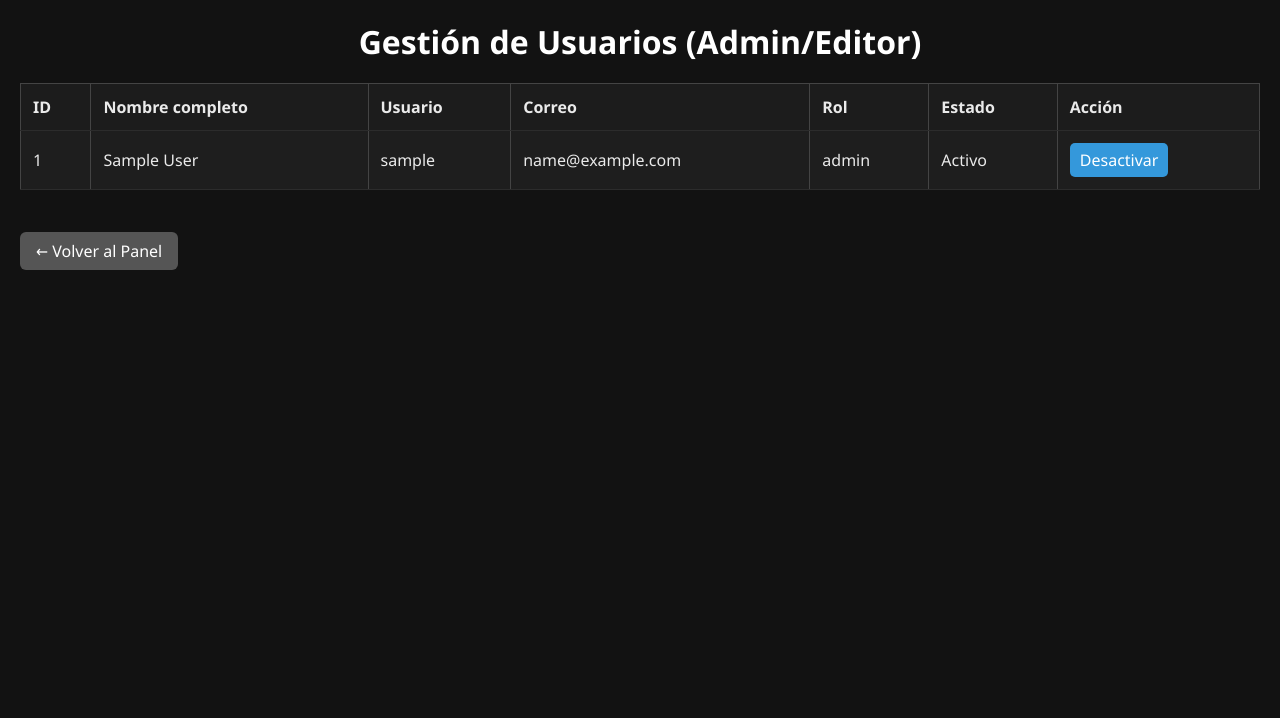
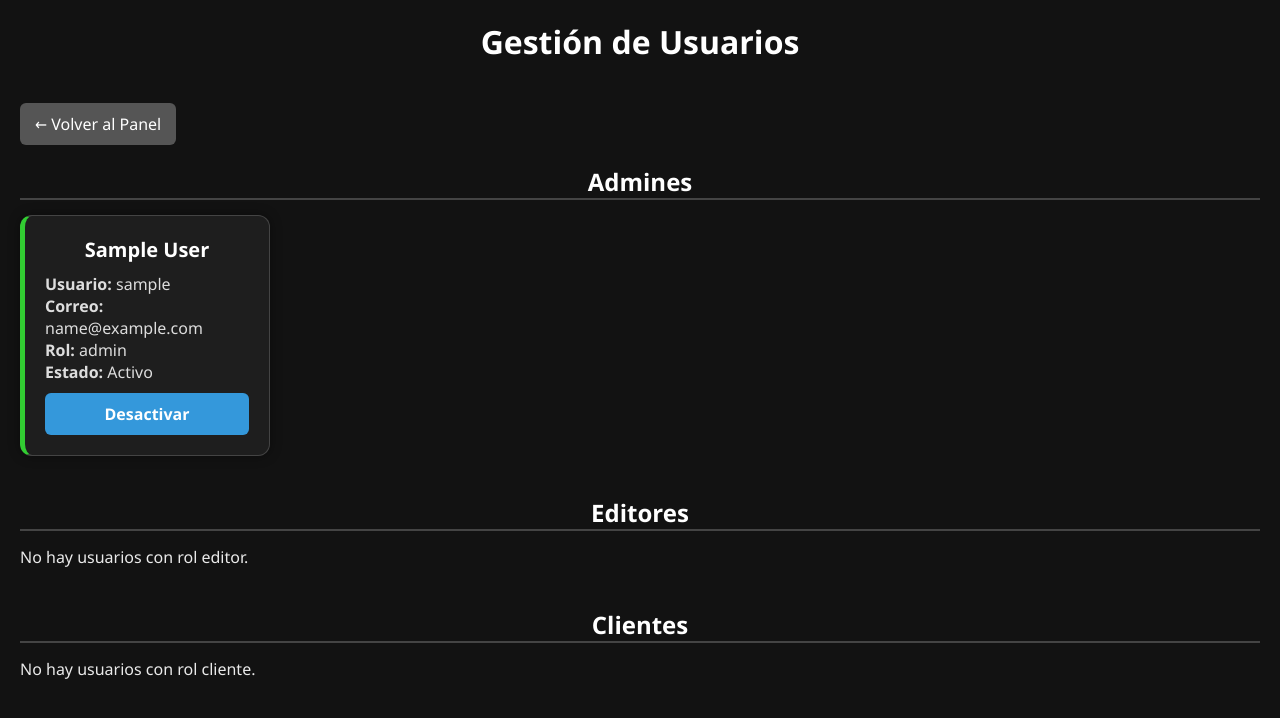
Before and after one commit to LowOrigin/Panama_hoteles_web, a PHP site: page /admin/gestionar_usuarios.php in a window 1280 px wide. Shown: the top 718 px of the page. Run offline with PHP 8.4, Linux system fonts and the light colour scheme; the visitor is signed in with stand-in values (Sample User, id 1); some libraries are stand-ins or nearby versions.

Commit message:
Mejoras de diseño y logicas en el login y la vista de admin

```diff
--- a/admin/gestionar_usuarios.php
+++ b/admin/gestionar_usuarios.php
@@ -11,18 +11,32 @@ require_once("../clases/SanitizarEntrada.php");
 $db = new mod_db();
 $conexion = $db->getConexion();
 
-// Manejar acciones (activar/desactivar)
-if ($_SERVER['REQUEST_METHOD'] === 'POST' && isset($_POST['id']) && isset($_POST['accion'])) {
+// Activar o desactivar usuarios
+if ($_SERVER['REQUEST_METHOD'] === 'POST' && isset($_POST['id'], $_POST['accion'])) {
     $id = (int) $_POST['id'];
-    $accion = $_POST['accion'] === 'desactivar' ? 0 : 1;
+    $accion = $_POST['accion'];
+    $idActual = $_SESSION['id'] ?? 0;
+
+    if ($id === $idActual && $accion === 'desactivar') {
+        // No permitir desactivarse a sí mismo
+        echo "<script>alert('No puedes desactivarte a ti mismo.'); window.location.href='gestionar_usuarios.php';</script>";
+        exit;
+    }
+
+    $activo = $accion === 'desactivar' ? 0 : 1;
     $stmt = $conexion->prepare("UPDATE usuarios SET activo = :activo WHERE id = :id");
-    $stmt->execute(['activo' => $accion, 'id' => $id]);
+    $stmt->execute(['activo' => $activo, 'id' => $id]);
 }
 
-// Obtener usuarios que no sean clientes
-$stmt = $conexion->prepare("SELECT id, nombre, apellido, usuario, correo, rol, activo FROM usuarios WHERE rol IN ('admin', 'editor')");
-$stmt->execute();
-$usuarios = $stmt->fetchAll(PDO::FETCH_ASSOC);
+// Obtener usuarios organizados por rol
+$roles = ['admin', 'editor', 'cliente'];
+$usuariosPorRol = [];
+
+foreach ($roles as $rol) {
+    $stmt = $conexion->prepare("SELECT id, nombre, apellido, usuario, correo, rol, activo FROM usuarios WHERE rol = :rol");
+    $stmt->execute(['rol' => $rol]);
+    $usuariosPorRol[$rol] = $stmt->fetchAll(PDO::FETCH_ASSOC);
+}
 ?>
 
 <!DOCTYPE html>
@@ -30,45 +44,62 @@ $usuarios = $stmt->fetchAll(PDO::FETCH_ASSOC);
 <head>
   <meta charset="UTF-8">
   <title>Gestionar Usuarios</title>
+  <script src="https://cdn.jsdelivr.net/npm/sweetalert2@11"></script>
   <link rel="stylesheet" href="../css/estilosGenerales.css">
 </head>
 <body>
   <div class="admin-panel">
-    <h1>Gestión de Usuarios (Admin/Editor)</h1>
-    <table>
-      <thead>
-        <tr>
-          <th>ID</th>
-          <th>Nombre completo</th>
-          <th>Usuario</th>
-          <th>Correo</th>
-          <th>Rol</th>
-          <th>Estado</th>
-          <th>Acción</th>
-        </tr>
-      </thead>
-      <tbody>
-        <?php foreach ($usuarios as $user): ?>
-          <tr>
-            <td><?= $user['id'] ?></td>
-            <td><?= htmlspecialchars($user['nombre'] . ' ' . $user['apellido']) ?></td>
-            <td><?= htmlspecialchars($user['usuario']) ?></td>
-            <td><?= htmlspecialchars($user['correo']) ?></td>
-            <td><?= $user['rol'] ?></td>
-            <td><?= $user['activo'] ? 'Activo' : 'Inactivo' ?></td>
-            <td>
-              <form method="POST" style="display:inline;">
-                <input type="hidden" name="id" value="<?= $user['id'] ?>">
-                <input type="hidden" name="accion" value="<?= $user['activo'] ? 'desactivar' : 'activar' ?>">
-                <button class="btn-action" type="submit"><?= $user['activo'] ? 'Desactivar' : 'Activar' ?></button>
-              </form>
-            </td>
-          </tr>
-        <?php endforeach; ?>
-      </tbody>
-    </table>
-    <br>
-    <a class="btn-volver" href="../admin/dashboard.php">← Volver al Panel</a>
+    <h1>Gestión de Usuarios</h1>
+    <a class="btn-volver" href="dashboard.php">← Volver al Panel</a>
+
+    <?php foreach ($usuariosPorRol as $rol => $usuarios): ?>
+      <section class="usuario-section">
+        <h2><?= ucfirst($rol) ?><?= $rol === 'cliente' ? 's' : 'es' ?></h2>
+        <?php if (empty($usuarios)): ?>
+          <p>No hay usuarios con rol <?= $rol ?>.</p>
+        <?php else: ?>
+          <div class="usuarios-grid">
+            <?php foreach ($usuarios as $user): ?>
+              <div class="usuario-card <?= $user['activo'] ? 'activo' : 'inactivo' ?>">
+                <h3><?= htmlspecialchars($user['nombre'] . ' ' . $user['apellido']) ?></h3>
+                <p><strong>Usuario:</strong> <?= htmlspecialchars($user['usuario']) ?></p>
+                <p><strong>Correo:</strong> <?= htmlspecialchars($user['correo']) ?></p>
+                <p><strong>Rol:</strong> <?= $user['rol'] ?></p>
+                <p><strong>Estado:</strong> <?= $user['activo'] ? 'Activo' : 'Inactivo' ?></p>
+                <form method="POST">
+                  <input type="hidden" name="id" value="<?= $user['id'] ?>">
+                  <input type="hidden" name="accion" value="<?= $user['activo'] ? 'desactivar' : 'activar' ?>">
+                <?php
+$isSelf = $user['id'] == ($_SESSION['id'] ?? 0) && $user['activo'];
+?>
+<button
+  type="<?= $isSelf ? 'button' : 'submit' ?>"
+  class="btn-estado <?= $isSelf ? 'btn-disabled' : '' ?>"
+  <?= $isSelf ? 'data-self="true"' : '' ?>>
+  <?= $user['activo'] ? 'Desactivar' : 'Activar' ?>
+</button>
+                </form>
+              </div>
+            <?php endforeach; ?>
+          </div>
+        <?php endif; ?>
+      </section>
+    <?php endforeach; ?>
   </div>
+
+  <script>
+  document.addEventListener('DOMContentLoaded', () => {
+    document.querySelectorAll('button[data-self="true"]').forEach(btn => {
+      btn.addEventListener('click', () => {
+        Swal.fire({
+          icon: 'warning',
+          title: 'Acción no permitida',
+          text: 'No puedes desactivarte a ti mismo.',
+          confirmButtonText: 'Entendido'
+        });
+      });
+    });
+  });
+</script>
 </body>
 </html>
--- a/css/estilosGenerales.css
+++ b/css/estilosGenerales.css
@@ -178,3 +178,69 @@ tr:nth-child(even) {
 .btn-volver:hover {
   background-color: #777;
 }
+
+.usuario-section {
+  margin-bottom: 40px;
+}
+
+.usuario-section h2 {
+  font-size: 24px;
+  color: #fff;
+  border-bottom: 2px solid #444;
+  margin-bottom: 15px;
+}
+
+.usuarios-grid {
+  display: flex;
+  flex-wrap: wrap;
+  gap: 20px;
+}
+
+.usuario-card {
+  background: rgba(255, 255, 255, 0.05);
+  border: 1px solid #444;
+  padding: 20px;
+  border-radius: 12px;
+  width: 250px;
+  color: #ddd;
+  box-shadow: 0 0 12px rgba(0,0,0,0.4);
+}
+
+.usuario-card.activo {
+  border-left: 5px solid limegreen;
+}
+
+.usuario-card.inactivo {
+  border-left: 5px solid crimson;
+}
+
+.usuario-card h3 {
+  margin-bottom: 10px;
+  font-size: 20px;
+}
+
+.btn-estado {
+  margin-top: 10px;
+  width: 100%;
+  padding: 10px;
+  background-color: #3498db;
+  border: none;
+  color: white;
+  font-weight: bold;
+  border-radius: 6px;
+  cursor: pointer;
+}
+
+.btn-estado:hover {
+  background-color: #2980b9;
+}
+
+.btn-volver {
+  display: inline-block;
+  margin-bottom: 20px;
+  background-color: #555;
+  color: white;
+  padding: 10px 15px;
+  border-radius: 6px;
+  text-decoration: none;
+}
```
Also changed, not shown: admin/crear_usuario.php (+41 -3 lines), admin/dashboard.php (+105 -12 lines), formularios/login_form.php (+33 -0 lines), public/procesar_login.php (+9 -0 lines).
